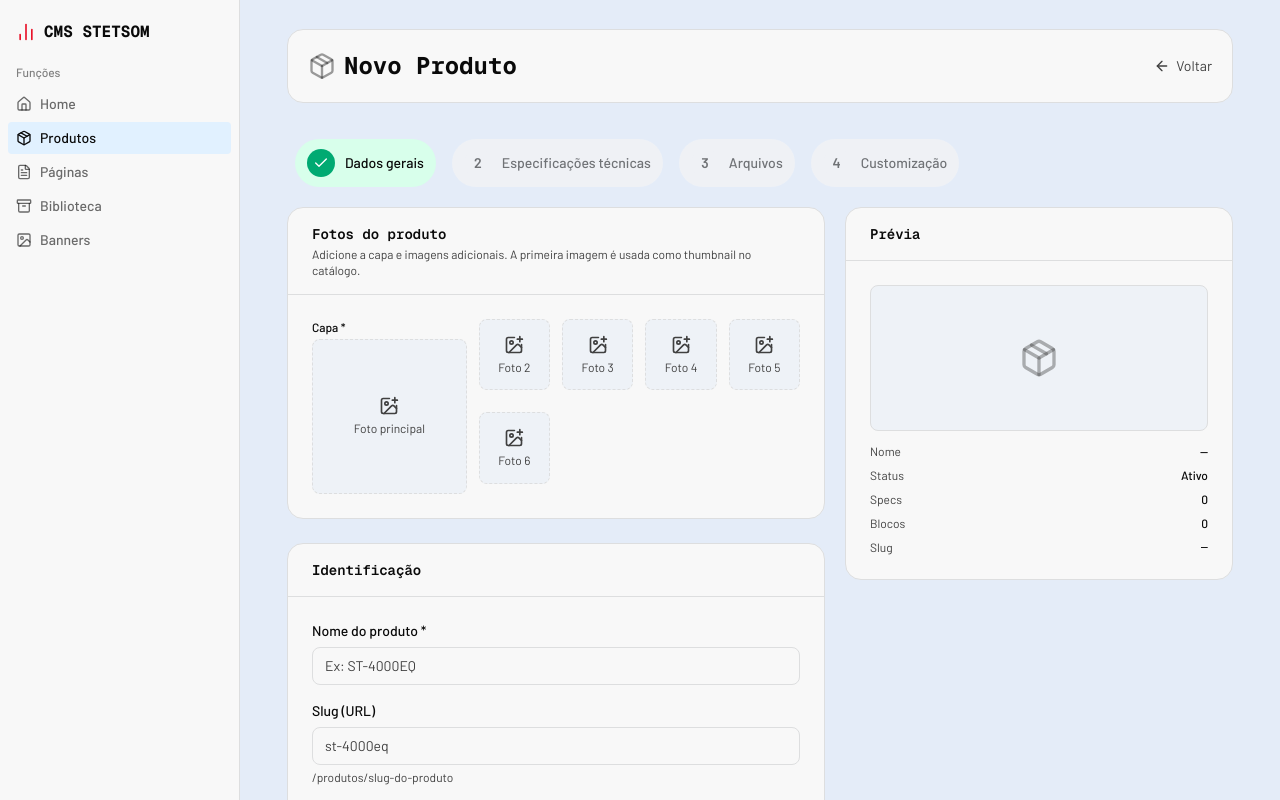
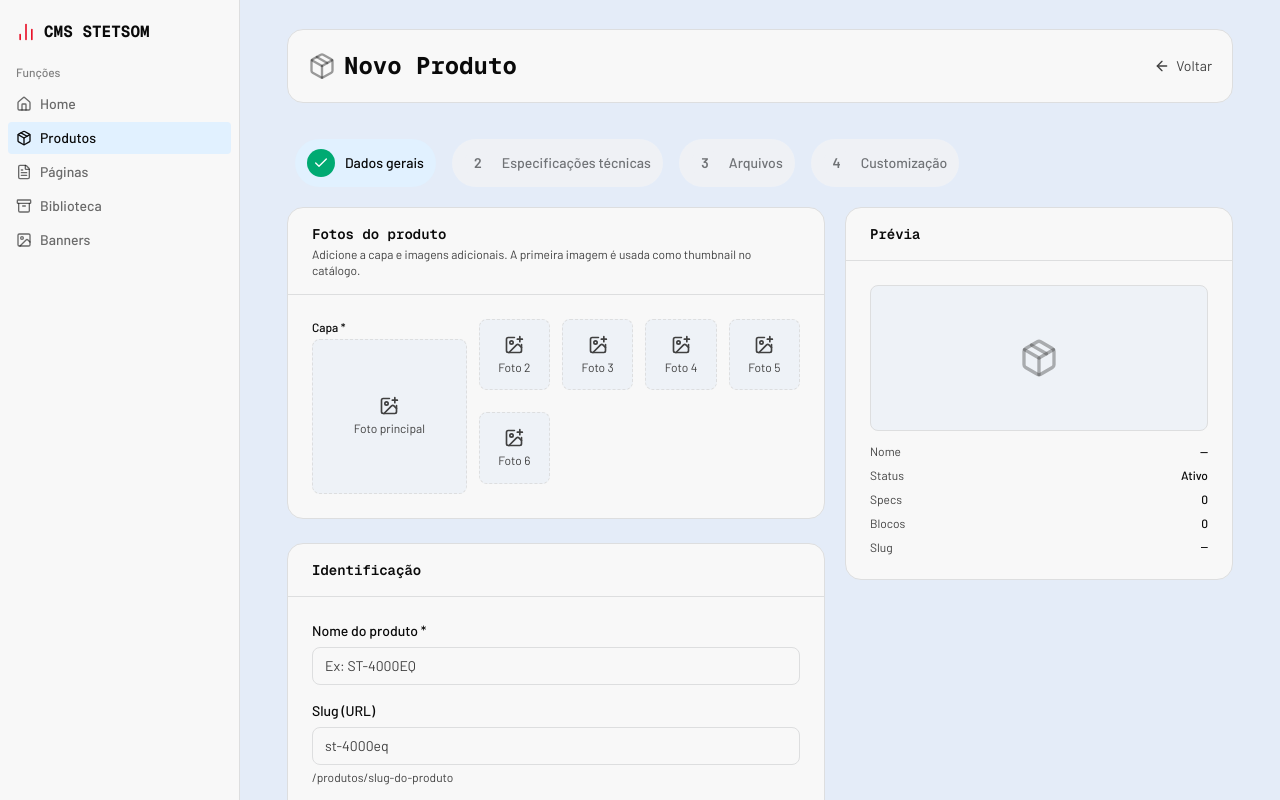
Before and after one commit to PlazaCC/stetsom-front, a Next.js app: page /admin/produtos/novo in a window 1280 px wide. Shown: the top 800 px of the page. Built offline with nearby package versions, Linux system fonts and the light colour scheme; a web font is replaced by a local one.

Commit message:
fix: update task-18 status to REVIEW and enhance admin step indicator styling

```diff
--- a/src/app/admin/_components/crud/admin-step-indicator.tsx
+++ b/src/app/admin/_components/crud/admin-step-indicator.tsx
@@ -23,13 +23,10 @@ export function AdminStepIndicator({
           className={cn(
             "flex items-center gap-2.5 rounded-full px-3 py-2.5 transition-opacity",
             step.status === "pending" && "opacity-70",
+            step.status === "pending"
+              ? "bg-cms-step-pending"
+              : "bg-cms-active-item",
           )}
-          style={{
-            backgroundColor:
-              step.status === "pending"
-                ? "var(--cms-step-pending)"
-                : "oklch(0.97 0.05 162)",
-          }}
         >
           <span
             className={cn(
```
Also changed, not shown: 2 other files (tests, documents, lock files or other folders).
